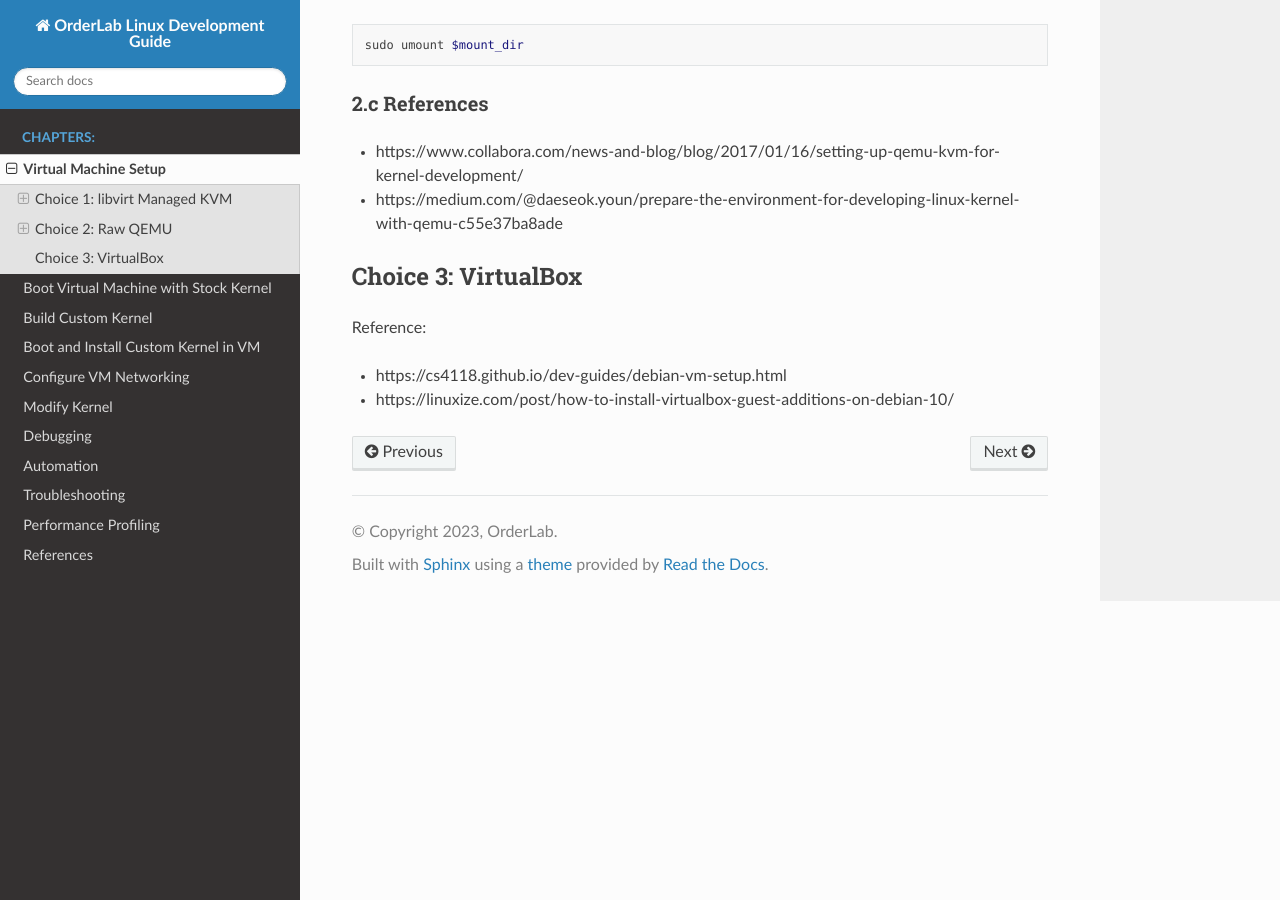
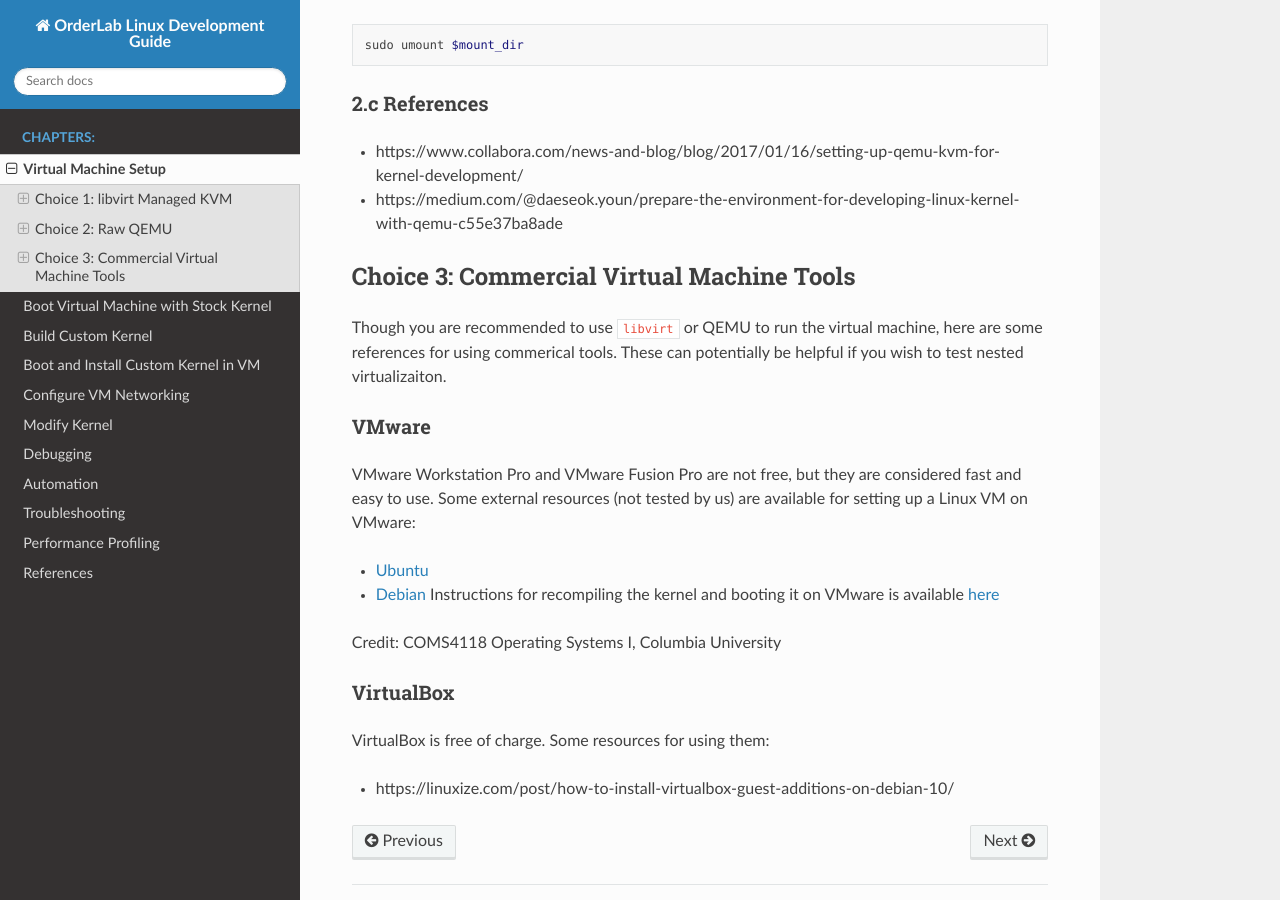
Before and after one commit to OrderLab/linux-dev-bootcamp, a Sphinx documentation site: the page built from wiki/source/Virtual-Machine-Setup.md, in a window 1280 px wide and 900 px high, scrolled down 7164 px. Built offline with Sphinx 7.4.7 and the Read the Docs theme 2.0.0, drawn with Linux system fonts in a browser that asks for light colours.

Commit message:
Add more resource for using VMware

```diff
--- a/wiki/source/Virtual-Machine-Setup.md
+++ b/wiki/source/Virtual-Machine-Setup.md
@@ -519,9 +519,23 @@ sudo umount $mount_dir
 
 
 
-## Choice 3: VirtualBox
+## Choice 3: Commercial Virtual Machine Tools
 
-Reference:
+Though you are recommended to use `libvirt` or QEMU to run the virtual machine,
+here are some references for using commerical tools. These can potentially be
+helpful if you wish to test nested virtualizaiton.
 
-* https://cs4118.github.io/dev-guides/debian-vm-setup.html
+### VMware
+VMware Workstation Pro and VMware Fusion Pro are not free, but they are considered
+fast and easy to use. Some external resources (not tested by us) are available
+for setting up a Linux VM on VMware:
+* [Ubuntu](https://w4118.github.io/guides/vm-setup.html)
+* [Debian](https://cs4118.github.io/dev-guides/debian-vm-setup.html)
+Instructions for recompiling the kernel and booting it on VMware is available
+[here](https://cs4118.github.io/dev-guides/debian-kernel-compilation.html)
+
+Credit: COMS4118 Operating Systems I, Columbia University
+
+### VirtualBox
+VirtualBox is free of charge. Some resources for using them:
 * https://linuxize.com/post/how-to-install-virtualbox-guest-additions-on-debian-10/
```
